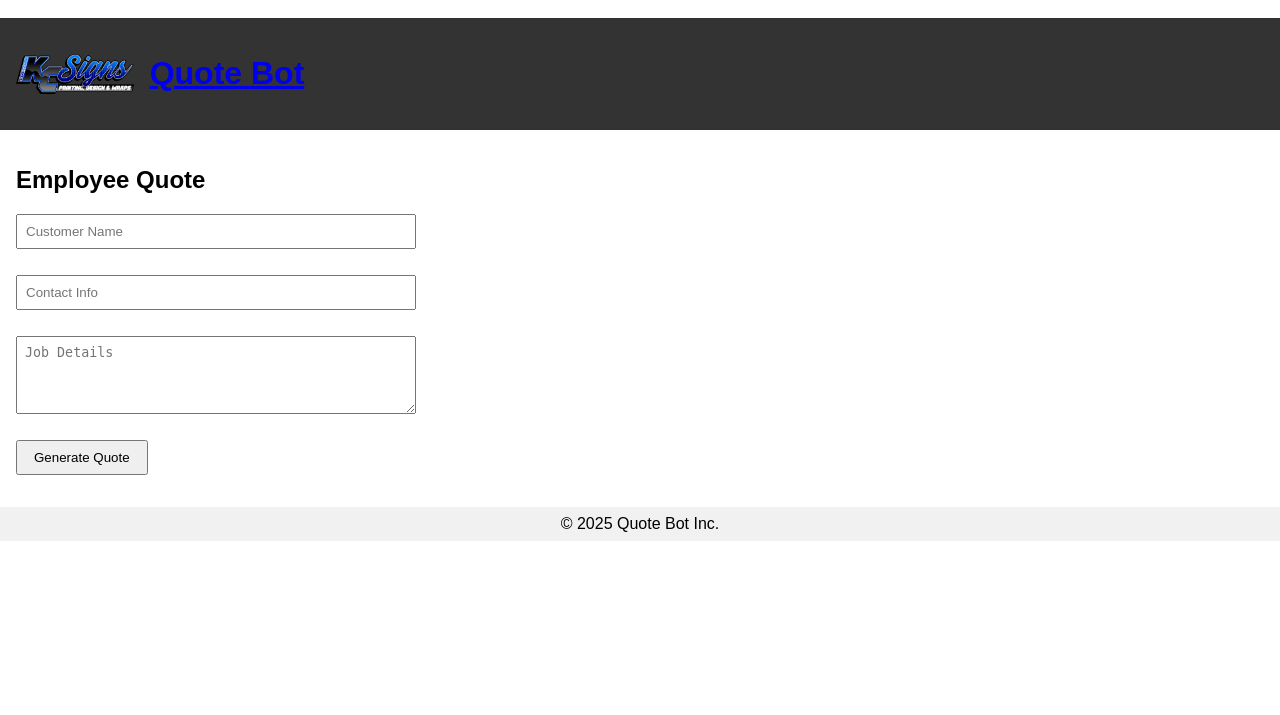
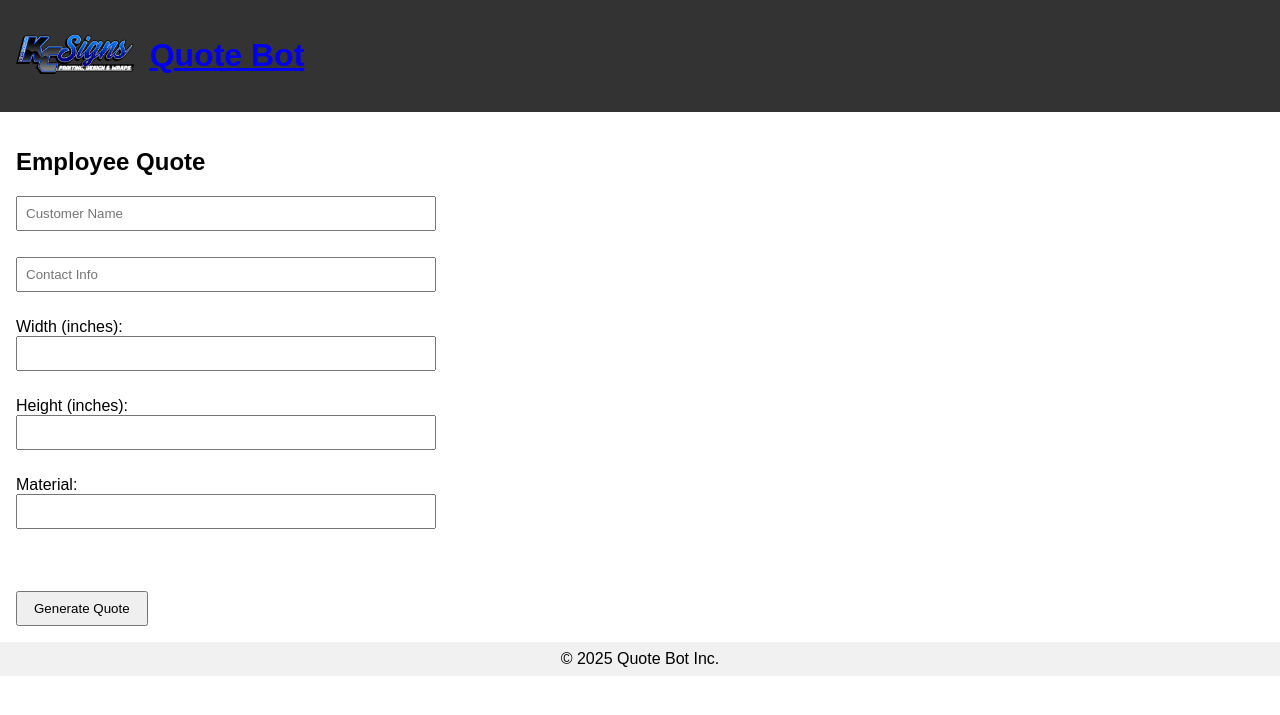
Before and after one commit to Ontimeps/quote-bot, a Flask app: page /employee/quote in a window 1280 px wide. Shown: the top 715 px of the page. Run offline with Flask 3, Linux system fonts and the light colour scheme.

Commit message:
Integrate real-time large-format pricing via shopvox and update form

```diff
--- a/app.py
+++ b/app.py
@@ -9,6 +9,7 @@ from flask_cors import CORS
 from werkzeug.security import generate_password_hash, check_password_hash
 from dotenv import load_dotenv
 import openai
+import shopvox
 
 # Configure OpenAI
 load_dotenv()
--- a/templates/employee_quote.html
+++ b/templates/employee_quote.html
@@ -5,7 +5,10 @@
   <form method="post">
     <input name="customer" placeholder="Customer Name" required><br><br>
     <input name="contact" placeholder="Contact Info"><br><br>
-    <textarea name="details" rows="4" placeholder="Job Details" required></textarea><br><br>
+        <label>Width (inches):<br><input name="width" type="number" step="0.01" required></label><br><br>
+    <label>Height (inches):<br><input name="height" type="number" step="0.01" required></label><br><br>
+    <label>Material:<br><input name="material" required></label><br><br>
+    <input name="details" type="hidden" value=""><br><br>
     <button type="submit">Generate Quote</button>
   </form>
   {% if quote %}
```
